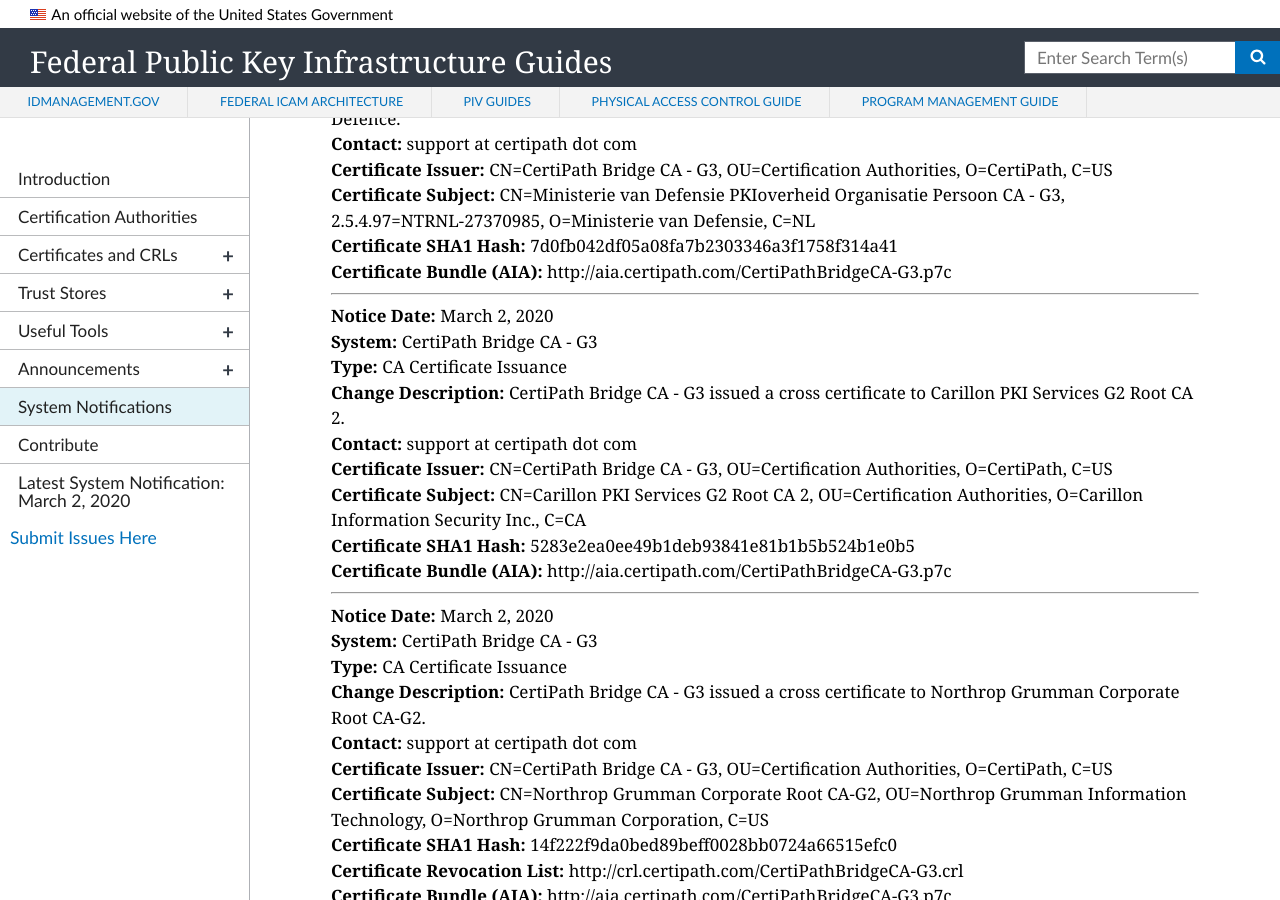
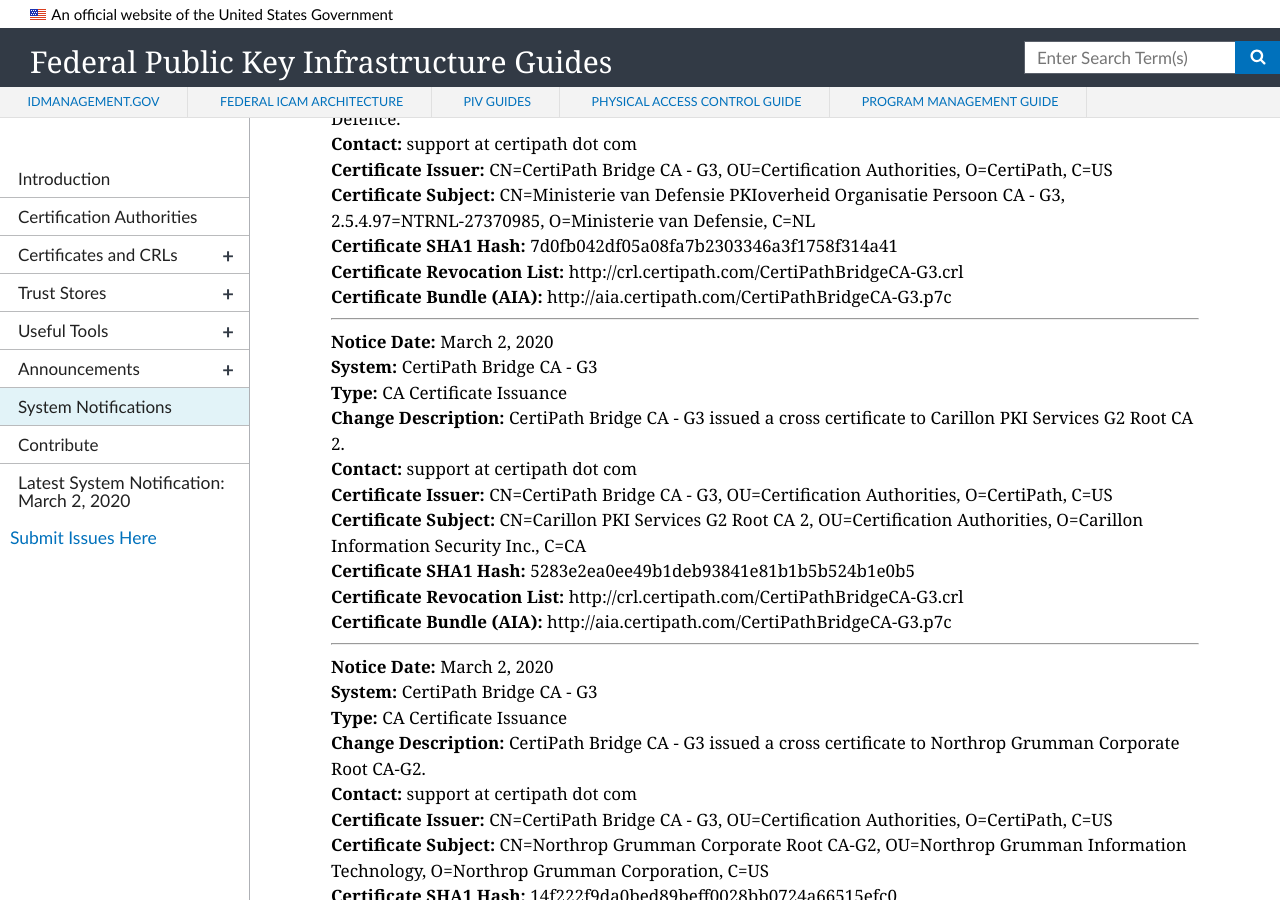
Before and after one commit to GSA/fpki-guides, a Jekyll site: the page built from pages/fpki_notifications.md, in a window 1280 px wide and 900 px high, scrolled down 927 px. Built offline with Jekyll 4.4.1, drawn with Linux system fonts in a browser that asks for light colours; nearby versions of some CDN libraries; some of the changed lines change nothing that is shown.

Commit message:
Update notifications.yml

```diff
--- a/_data/notifications.yml
+++ b/_data/notifications.yml
@@ -2213,6 +2213,7 @@
   ca_certificate_hash: 5283e2ea0ee49b1deb93841e81b1b5b524b1e0b5
   ca_certificate_issuer: CN=CertiPath Bridge CA - G3, OU=Certification Authorities, O=CertiPath, C=US
   ca_certificate_subject: CN=Carillon PKI Services G2 Root CA 2, OU=Certification Authorities, O=Carillon Information Security Inc., C=CA
+  cdp_uri: http://crl.certipath.com/CertiPathBridgeCA-G3.crl
   aia_uri: http://aia.certipath.com/CertiPathBridgeCA-G3.p7c
   sia_uri:
   ocsp_uri:
@@ -2224,6 +2225,7 @@
   contact: support at certipath dot com
   ca_certificate_hash: 7d0fb042df05a08fa7b2303346a3f1758f314a41
   ca_certificate_subject: CN=Ministerie van Defensie PKIoverheid Organisatie Persoon CA - G3, 2.5.4.97=NTRNL-27370985, O=Ministerie van Defensie, C=NL
+  cdp_uri: http://crl.certipath.com/CertiPathBridgeCA-G3.crl
   ca_certificate_issuer: CN=CertiPath Bridge CA - G3, OU=Certification Authorities, O=CertiPath, C=US
   aia_uri: http://aia.certipath.com/CertiPathBridgeCA-G3.p7c
   sia_uri:
```
